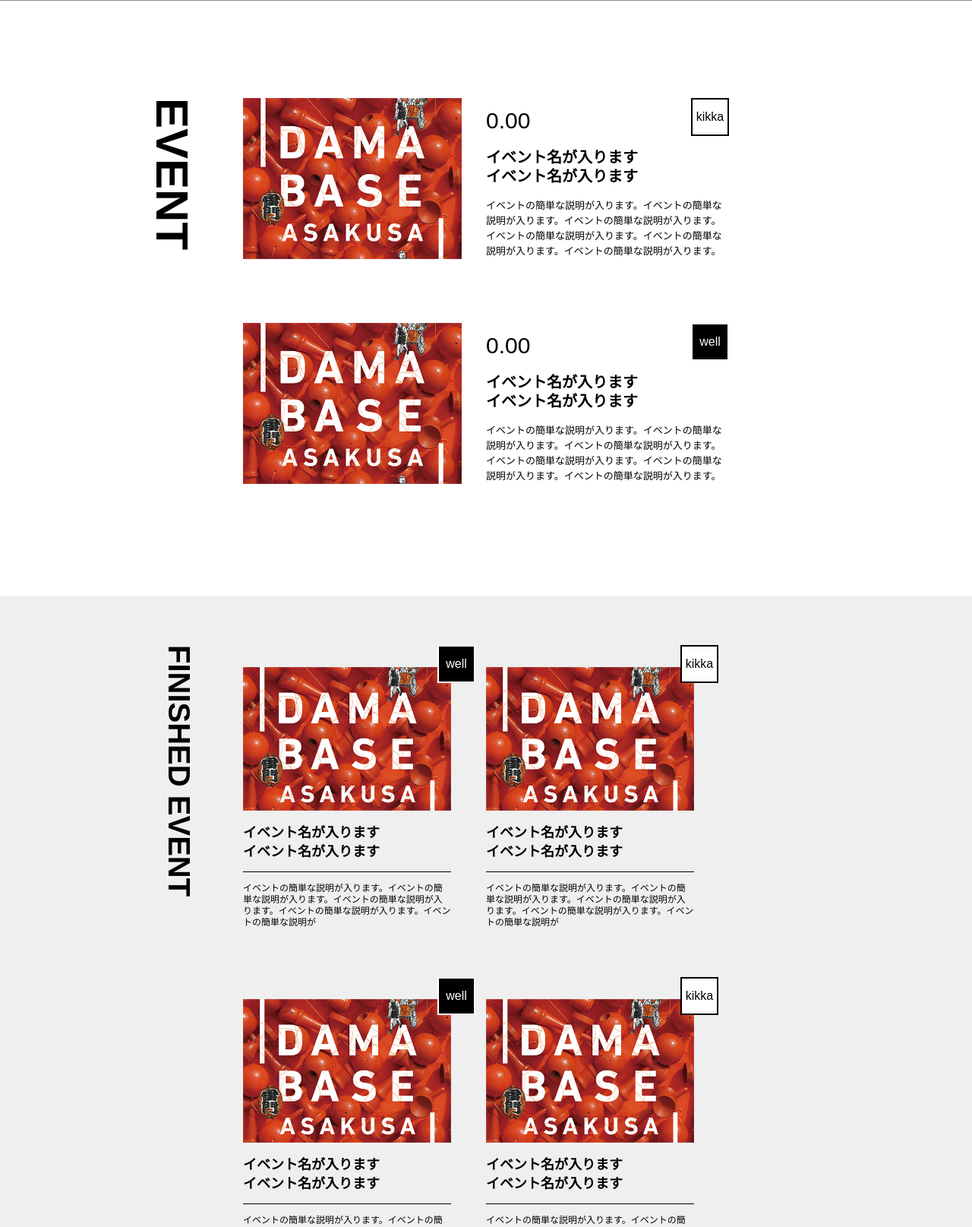
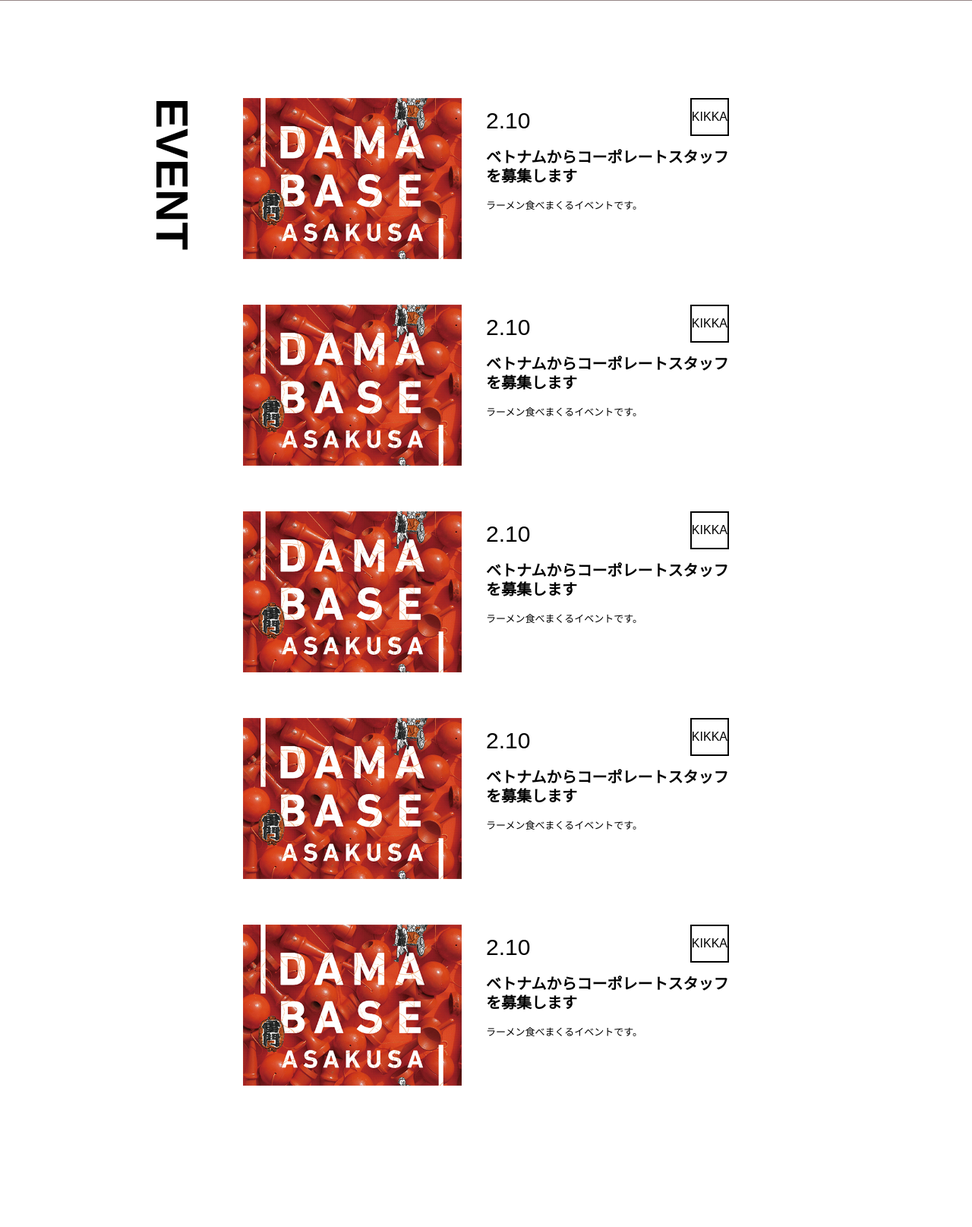
Before and after one commit to jazttijaztti/seven_id_study_qa, a CodeIgniter app: page /database/index.php/event/index/1 in a window 1280 px wide. Shown: the part 799-2414 px from the top of the page at 76% size. Run offline with CodeIgniter, Linux system fonts and the light colour scheme; data comes from the database, SQL or seed files in the repository; some libraries are stand-ins or nearby versions.

Commit message:
event/indexの動的化

```diff
--- a/application/config/config.php
+++ b/application/config/config.php
@@ -23,7 +23,7 @@
 | a PHP script and you can easily do that on your own.
 |
 */
-$config['base_url'] = 'http://ramen.com';
+$config['base_url'] = 'http://seven_event.com';
 
 /*
 |--------------------------------------------------------------------------
--- a/application/config/database.php
+++ b/application/config/database.php
@@ -78,7 +78,7 @@
 	'hostname' => 'localhost',
 	'username' => 'root',
 	'password' => '',
-	'database' => 'qa',
+	'database' => 'seven_event',
 	'dbdriver' => 'mysqli',
 	'dbprefix' => '',
 	'pconnect' => FALSE,
--- a/application/controllers/Event.php
+++ b/application/controllers/Event.php
@@ -13,15 +13,26 @@
         $this->load->helper('common');
         $this->load->library('form_validation');
         $this->load->model("Faq_model");
+        $this->load->model('Event_model');
         $this->load->library('pagination');
         $this->load->library('session');
     }
 
 
-    public function index(){
+    public function index($page = 0){
 
-
-       $data['test'] = 'test';
+       $page_config['base_url'] = base_url('event/index');
+       $where['delete_flg'] = 0;
+       $page_config['total_rows'] = $this->Event_model->total_rows($where);
+       $page_config['per_page'] = 10;
+       $page_config['user_page_numbers'] = TRUE;
+       //一覧取得のためのパラメータをモデルに渡す
+       $param['limit'] = $page_config['per_page'];
+       $param['offset'] = $page;
+       $param['order_by'] = 'DESC';
+       $data['event'] = $this->Event_model->get_event($param);
+       $this->pagination->initialize($page_config);
+       $data['page_links'] = $this->pagination->create_links();
        //loading view
        $this->load->view('event/index',$data);
    }
--- a/application/helpers/common_helper.php
+++ b/application/helpers/common_helper.php
@@ -58,6 +58,15 @@
   $CI->load->view('event/common/header');
 }
 
-
+//イベント画像が登録されているかチェックする
+function show_event_images($param){
+  if($param == ''){
+    $res = base_url('static/sevenevent/img/event_photo.jpg');
+    return $res;
+  }else{
+    $res = base_url('uploads/event/' . $param);
+    return $res;
+  }
+}
 
 ?>
--- a/application/models/Event_model.php
+++ b/application/models/Event_model.php
@@ -30,4 +30,42 @@
             $ret = $this->db->update('event');
             return $ret;
         }
+
+        public function get_event($param){
+            $limit = 10;
+            $offset = 0;
+            $order_by = 'DESC';
+
+            if(!empty($param['limit'])){
+                $limit = $param['limit'];
+                $this->db->limit($limit);
+            }
+
+            if(!empty($param['offset'])){
+                $offset = $param['offset'];
+                $this->db->offset($offset);
+            }
+
+            if(!empty($param['order_by'])){
+                $order_by = $param['order_by'];
+                $this->db->order_by('id', $order_by);
+            }
+
+
+            $where_array['delete_flg'] = 0;
+            $this->db->select('*')->from('event');
+            $this->db->where($where_array);
+            $res = $this->db->get()->result_array();
+
+            return $res;
+        }
+
+        public function total_rows($where){
+            $this->db->where($where);
+            $this->db->select('COUNT(*) as count');
+            $this->db->from('event');
+            $query = $this->db->get();
+            $count = $query->row_array()['count'];
+            return $count;
+        }
 }
--- a/application/views/event/index.php
+++ b/application/views/event/index.php
@@ -49,58 +49,38 @@
             <h2>EVENT</h2>
         </div><!--h2__title-->
         <div class="block">
-            <a href=""><div class="event__block__contents">
+        <?php foreach ($event as $key => $val) {  ?>
+            <a href="">
+                <div class="event__block__contents">
                     <div class="event__img">
-                    <img src="<?= base_url()?>static/sevenevent/img/event_photo.jpg">
+                        <img src="<?= show_event_images($val['image_name']); ?>">
                     </div><!--event__img-->
                     <div class="event__content">
-                    <dic class="event__content1">
+                        <div class="event__content1">
                             <div class="day">
-                            <p>0.00</p>
+                                <p><?= $val['eventdate'] ?></p>
                             </div><!--day-->
                             <div class="kikka__icon">
-                            <p>kikka</p>
+                                <p><?= show_hotel_from_id($val['hotel_id']);?></p>
                             </div><!--kikka__icon-->
-                    </dic><!--event__content1-->
+                        </div><!--event__content1-->
                         <div class="event__content2">
-                        <h3>イベント名が入ります<br>イベント名が入ります</h3>
+                            <h3><?= $val['title'] ?></h3>
                         </div><!--event__content2-->
                         <div class="event__content3">
                             <p>
-                        イベントの簡単な説明が入ります。イベントの簡単な説明が入ります。イベントの簡単な説明が入ります。イベントの簡単な説明が入ります。イベントの簡単な説明が入ります。イベントの簡単な説明が入ります。
+                              <?= $val['description'] ?>
                             </p>
                         </div><!--event__content3-->
                     </div><!--event__content-->
-            </div></a><!--event__block__contents-->
-
-            <a href=""><div class="event__block__contents2">
-                <div class="event__img">
-                    <img src="<?= base_url()?>static/sevenevent/img/event_photo.jpg">
-                </div><!--event__img-->
-                <div class="event__content">
-                    <dic class="event__content1">
-                        <div class="day">
-                            <p>0.00</p>
-                        </div><!--day-->
-                        <div class="well__icon">
-                            <p>well</p>
-                        </div><!--well__icon-->
-                    </dic><!--event__content1-->
-                    <div class="event__content2">
-                        <h3>イベント名が入ります<br>イベント名が入ります</h3>
-                    </div><!--event__content2-->
-                    <div class="event__content3">
-                        <p>
-                        イベントの簡単な説明が入ります。イベントの簡単な説明が入ります。イベントの簡単な説明が入ります。イベントの簡単な説明が入ります。イベントの簡単な説明が入ります。イベントの簡単な説明が入ります。
-                    　　</p>
-                    </div><!--event__content3-->
-                </div><!--event__content-->
-            </div></a><!--event__block__contents-->
-
+                </div>
+            </a><!--event__block__contents-->
+        <?php } ?>
         </div><!--block-->
+        <div class="page_links">
+            <?= $page_links  ?>
+        </div>
     </div><!--event-->
-
-
 
 
     <div id="finished">
--- a/static/sevenevent/css/seven.css
+++ b/static/sevenevent/css/seven.css
@@ -140,6 +140,7 @@
 .event__content3{
     font-size: 13px;
     line-height: 20px;
+    height: 140px;
 
 
 }
@@ -164,7 +165,6 @@
     color: black;
     border:solid 2px;
     height: 50px;
-    width: 50px;
     text-align: center;
     vertical-align: middle;
     padding-top: 15px;
@@ -187,6 +187,10 @@
     float: left;
     width: 20%;
     height: auto;
+}
+
+.page_links{
+    text-align: center;
 }
 
 .block2{
```
Lines whose indentation alone changed are shown as unchanged.
